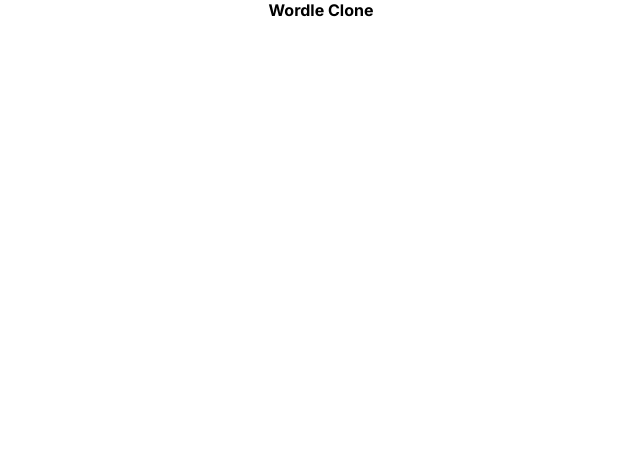
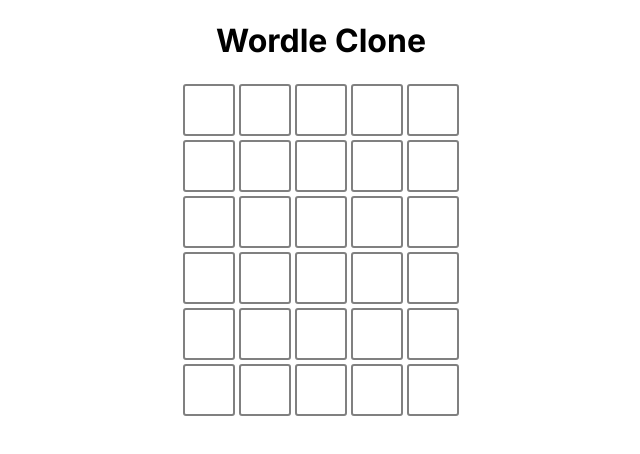
Before and after one commit to EmmanuelOloke/wordle, a plain HTML site: page index.html in a window 1280 px wide. Shown: the whole page, without its empty margins (319-959 px from the left). Drawn offline with Linux system fonts and the light colour scheme.

Commit message:
initial styling

```diff
--- a/style.css
+++ b/style.css
@@ -1,4 +1,4 @@
-* {
+body {
     padding: 0;
     margin: 0;
     box-sizing: border-box;
@@ -9,3 +9,31 @@
 h1 {
     text-align: center;
 }
+
+#game-board {
+    display: flex;
+    align-items: center;
+    flex-direction: column;
+}
+
+.letter-box {
+    border: 2px solid gray;
+    border-radius: 3px;
+    margin: 2px;
+    font-size: 2.5rem;
+    font-weight: 700;
+    height: 3rem;
+    width: 3rem;
+    display: flex;
+    justify-content: center;
+    align-items: center;
+    text-transform: uppercase;
+}
+
+.letter-row {
+    display: flex;
+}
+
+.filled-box {
+    border: 2px solid black;
+}
```
